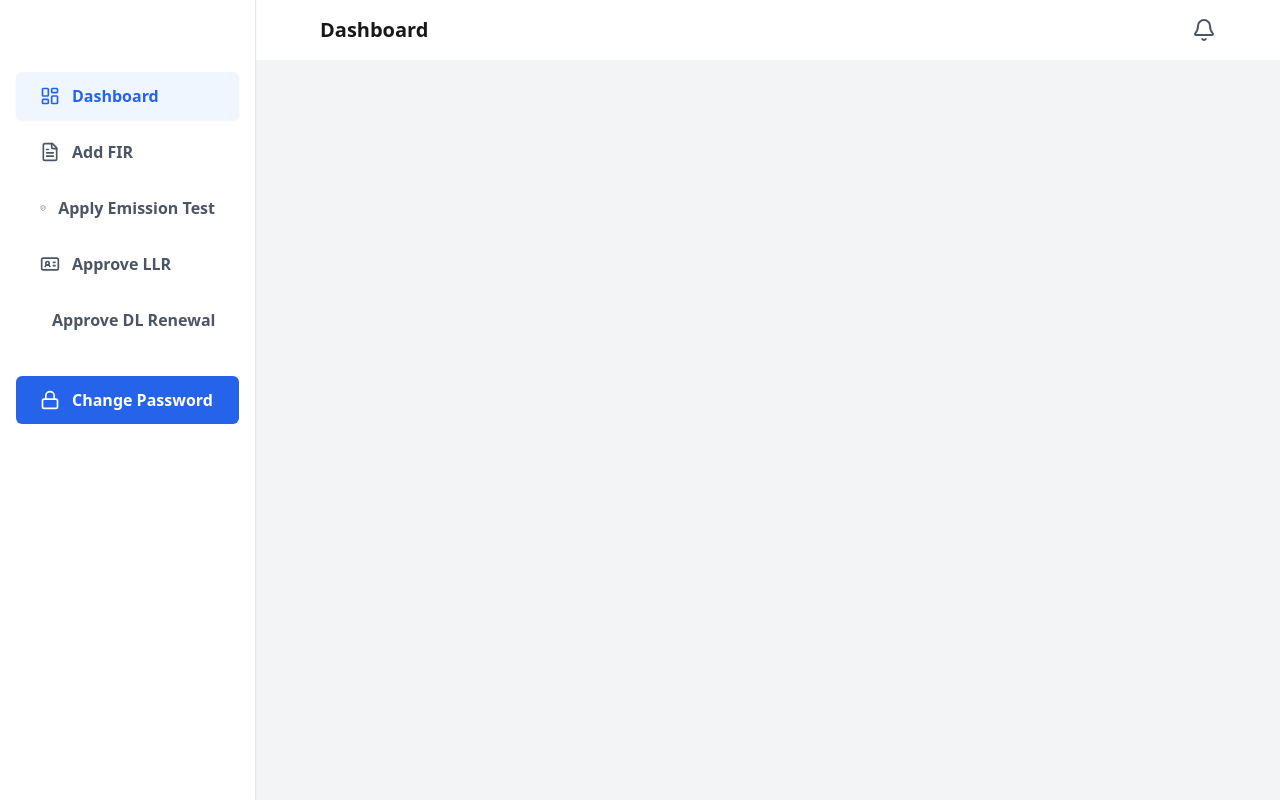
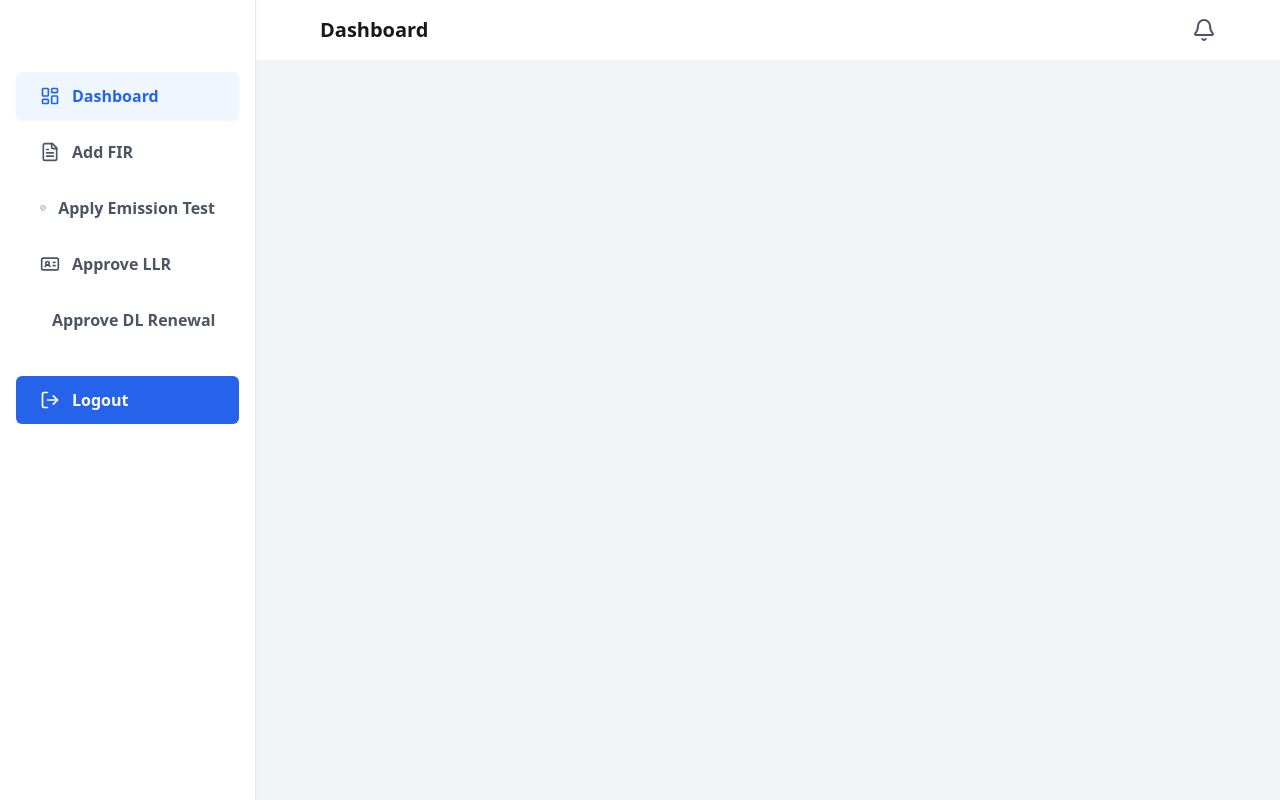
Before and after one commit to DeveshKulal/DL360, a React (Create React App) app in the folder frontend/: page /staff in a window 1280 px wide. Built offline with nearby package versions, Linux system fonts and the light colour scheme; no server answers.

Commit message:
added Logout feature

```diff
--- a/frontend/src/components/dashboard/Sidebar.js
+++ b/frontend/src/components/dashboard/Sidebar.js
@@ -1,5 +1,6 @@
-import { Lock, SidebarCloseIcon, SidebarOpenIcon } from "lucide-react";
+import { LogOutIcon, SidebarCloseIcon, SidebarOpenIcon } from "lucide-react";
 import { useState, useEffect } from "react";
+import { useNavigate } from "react-router-dom";
 import SidebarItem from "./SidebarItem";
 
 export default function Sidebar({ items = [], colorTheme = {} }) {
@@ -37,6 +38,14 @@ export default function Sidebar({ items = [], colorTheme = {} }) {
     setActiveIndex(index);
     localStorage.setItem("sidebar-active-index", index.toString());
   };
+
+  const navigate = useNavigate();
+  const handleLogout = () => {
+    localStorage.removeItem("token");
+    sessionStorage.clear();
+    navigate("/login");
+  };
+
 
   // Default color theme fallback
   const activeColor = {
@@ -104,14 +113,15 @@ export default function Sidebar({ items = [], colorTheme = {} }) {
             ${isOpen || window.innerWidth >= 768 ? "opacity-100" : "opacity-0"}
             transition-opacity duration-300`}
         >
-          <div
-            className={`${
-              colorTheme.btnBg || "bg-red-600"
-            } text-white flex items-center gap-3 px-6 py-3 cursor-pointer rounded-md font-semibold`}
+          <button
+            onClick={handleLogout}
+            className={`${colorTheme?.btnBg || "bg-red-600"}
+            text-white flex items-center gap-3 px-6 py-3
+            rounded-md font-semibold w-full`}
           >
-            <Lock className="w-5 h-5" />
-            <span className="whitespace-nowrap">Change Password</span>
-          </div>
+            <LogOutIcon className="w-5 h-5" />
+            <span className="whitespace-nowrap">Logout</span>
+          </button>
         </div>
       </aside>
     </>
```
